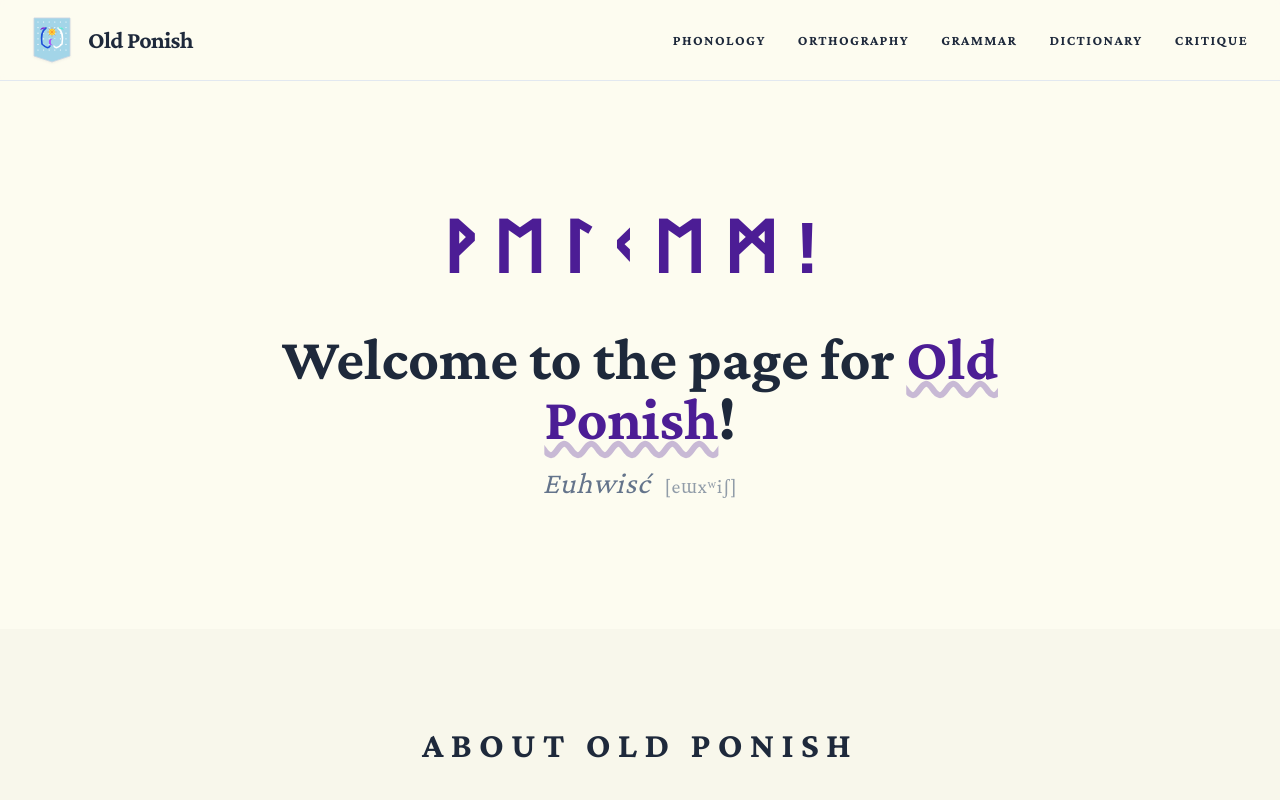
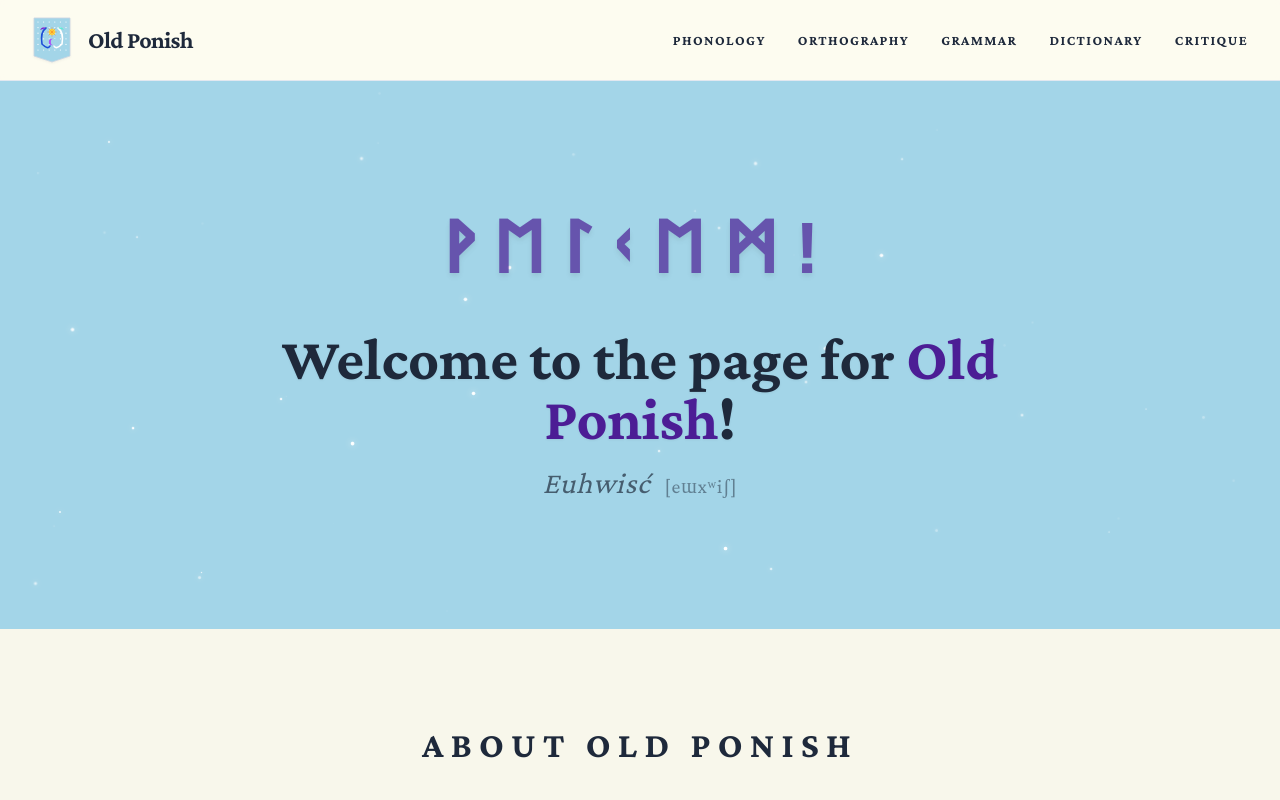
Before and after one commit to The-Ramosian/Old-Ponish, a React (Vite) app: page / in a window 1280 px wide. Shown: the top 800 px of the page. Built offline with nearby package versions, Linux system fonts and the light colour scheme.

Commit message:
feat: Implement Equestrian flag hero with animated stars
Updates the hero section to feature an Equestrian flag theme with animated twinkling stars. Modifies the HTML to use Babel for script execution and adjusts import maps for React. Updates metadata description to reflect the new theme.

```diff
--- a/App.tsx
+++ b/App.tsx
@@ -1,4 +1,3 @@
-
 import React, { useState } from 'react';
 import Navbar from './components/Navbar';
 import Hero from './components/Hero';
--- a/components/About.tsx
+++ b/components/About.tsx
@@ -1,4 +1,3 @@
-
 import React from 'react';
 
 const TreeItem: React.FC<{ name: string; isLast?: boolean; branches?: string[] }> = ({ name, isLast, branches }) => (
--- a/components/Hero.tsx
+++ b/components/Hero.tsx
@@ -1,17 +1,70 @@
 
-import React from 'react';
+import React, { useMemo } from 'react';
 
 const Hero: React.FC = () => {
+  // Generate random positions and animation properties for the stars
+  const stars = useMemo(() => Array.from({ length: 45 }).map((_, i) => ({
+    top: `${Math.random() * 100}%`,
+    left: `${Math.random() * 100}%`,
+    size: Math.random() * 2.5 + 1,
+    delay: `${Math.random() * 5}s`,
+    duration: `${Math.random() * 3 + 2}s`,
+  })), []);
+
   return (
-    <section className="py-32 flex flex-col items-center justify-center text-center px-4">
-      <div className="runic-text text-7xl mb-12 font-bold text-[#4c1d95] animate-pulse-slow">
-        ᚹᛖᛚᚲᛖᛗ!
+    <section className="relative py-32 flex flex-col items-center justify-center text-center px-4 bg-[#a3d5e8] overflow-hidden min-h-[50vh]">
+      <style>
+        {`
+          @keyframes twinkle {
+            0%, 100% { opacity: 0.1; transform: scale(0.8); }
+            50% { opacity: 1; transform: scale(1.2); }
+          }
+          .twinkle-star {
+            position: absolute;
+            background: white;
+            border-radius: 50%;
+            pointer-events: none;
+            box-shadow: 0 0 6px rgba(255, 255, 255, 0.9);
+          }
+          @keyframes pulse-slow {
+            0%, 100% { opacity: 1; }
+            50% { opacity: 0.7; }
+          }
+          .animate-pulse-slow {
+            animation: pulse-slow 4s cubic-bezier(0.4, 0, 0.6, 1) infinite;
+          }
+        `}
+      </style>
+
+      {/* Star Field Background */}
+      <div className="absolute inset-0 z-0">
+        {stars.map((star, i) => (
+          <div
+            key={i}
+            className="twinkle-star"
+            style={{
+              top: star.top,
+              left: star.left,
+              width: `${star.size}px`,
+              height: `${star.size}px`,
+              animation: `twinkle ${star.duration} infinite ease-in-out`,
+              animationDelay: star.delay
+            }}
+          />
+        ))}
       </div>
-      <h1 className="text-5xl md:text-6xl font-bold text-[#1e293b] leading-tight max-w-3xl mb-4">
-        Welcome to the page for <span className="text-[#4c1d95] block md:inline underline decoration-wavy decoration-[#4c1d95]/30">Old Ponish</span>!
-      </h1>
-      <div className="text-2xl md:text-3xl text-[#64748b] font-medium italic tracking-wide">
-        Euhwisć <span className="text-lg md:text-xl font-normal not-italic opacity-70 ml-2">[eɯxʷiʃ]</span>
+
+      {/* Content Layer */}
+      <div className="relative z-10 flex flex-col items-center">
+        <div className="runic-text text-7xl mb-12 font-bold text-[#4c1d95] animate-pulse-slow drop-shadow-md">
+          ᚹᛖᛚᚲᛖᛗ!
+        </div>
+        <h1 className="text-5xl md:text-6xl font-bold text-[#1e293b] leading-tight max-w-3xl mb-4 drop-shadow-sm">
+          Welcome to the page for <span className="text-[#4c1d95] block md:inline font-extrabold">Old Ponish</span>!
+        </h1>
+        <div className="text-2xl md:text-3xl text-[#1e293b]/70 font-medium italic tracking-wide">
+          Euhwisć <span className="text-lg md:text-xl font-normal not-italic opacity-70 ml-2">[eɯxʷiʃ]</span>
+        </div>
       </div>
     </section>
   );
--- a/components/Navbar.tsx
+++ b/components/Navbar.tsx
@@ -1,4 +1,3 @@
-
 import React from 'react';
 
 interface NavbarProps {
--- a/index.html
+++ b/index.html
@@ -1,4 +1,3 @@
-
 <!DOCTYPE html>
 <html lang="en">
 <head>
@@ -16,10 +15,13 @@
             letter-spacing: 0.25em;
         }
     </style>
-<script type="importmap">
+    <script src="https://unpkg.com/@babel/standalone/babel.min.js"></script>
+    <script type="importmap">
 {
   "imports": {
-    "react": "https://esm.sh/react@^19.2.4",
+    "react": "https://esm.sh/react@19.2.4",
+    "react-dom/client": "https://esm.sh/react-dom@19.2.4/client",
+    "react/jsx-runtime": "https://esm.sh/react@19.2.4/jsx-runtime",
     "react-dom/": "https://esm.sh/react-dom@^19.2.4/",
     "react/": "https://esm.sh/react@^19.2.4/"
   }
@@ -28,7 +30,6 @@
 </head>
 <body class="bg-[#fdfcf0] text-[#1a1a1a] min-h-screen">
     <div id="root"></div>
-    <!-- This script tag was missing; it tells the browser to load your app code -->
-    <script type="module" src="./index.tsx"></script>
+    <script type="text/babel" data-type="module" src="./index.tsx" data-presets="react,typescript"></script>
 </body>
 </html>
--- a/metadata.json
+++ b/metadata.json
@@ -1,5 +1,5 @@
 {
   "name": "Old Ponish Landing Page",
-  "description": "A clean, high-fidelity reconstruction of the Old Ponish linguistic landing page featuring a minimalist black-and-white aesthetic with runic elements.",
+  "description": "A clean, high-fidelity reconstruction of the Old Ponish linguistic landing page featuring an Equestrian flag themed Hero section with animated twinkling stars.",
   "requestFramePermissions": []
 }
```
Also changed, not shown: 1 other file (tests, documents, lock files or other folders).
